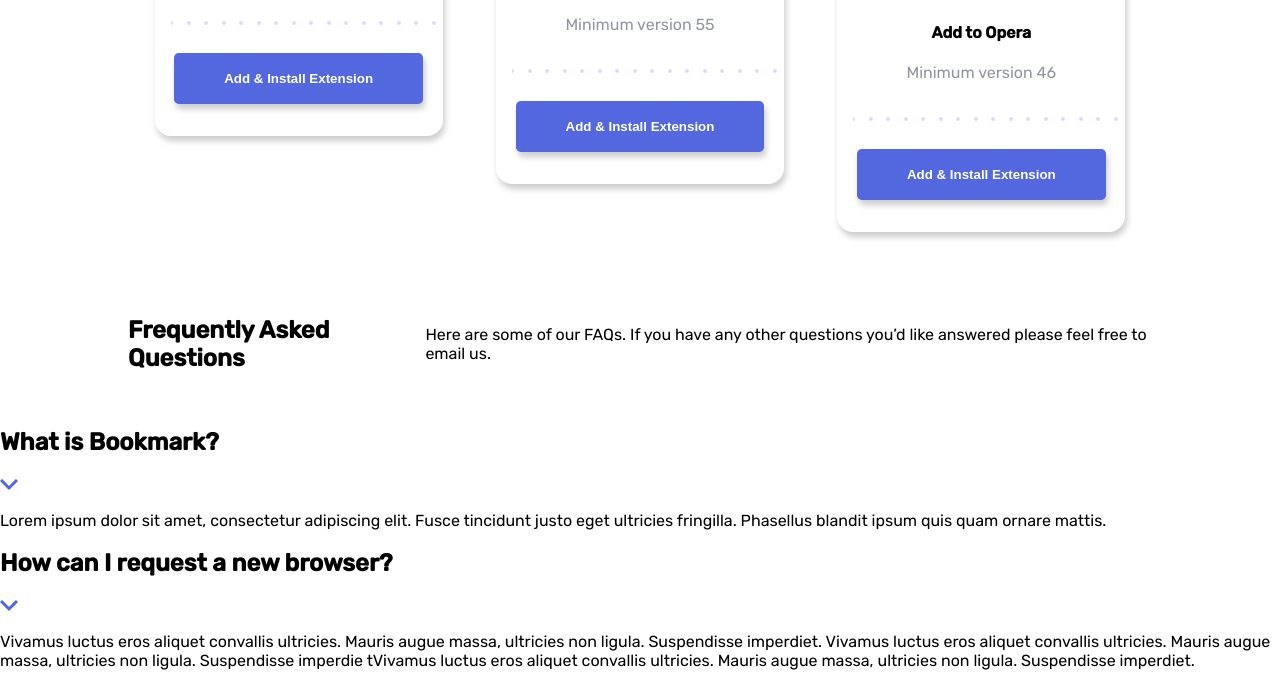
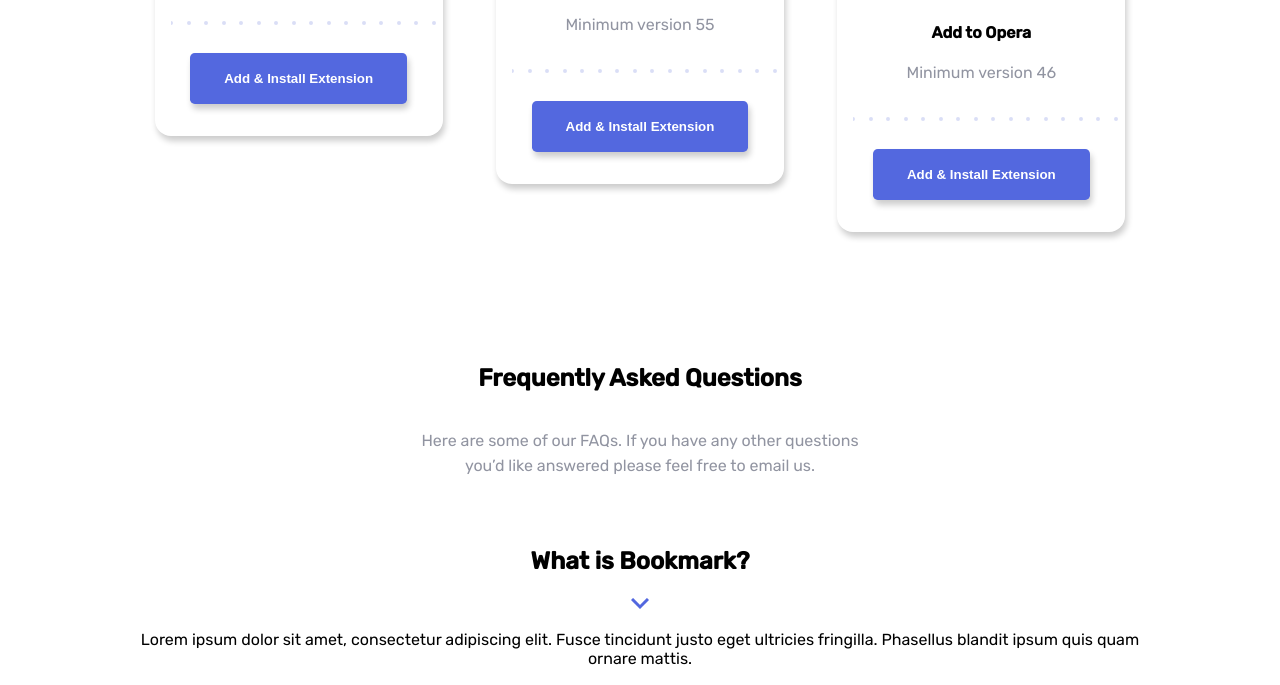
Before and after one commit to dianagatcan/bookmark-landing-page, a plain HTML site: page index.html in a window 1280 px wide. Shown: the part 1878-2563 px from the top of the page. Drawn offline with Linux system fonts and the light colour scheme.

Commit message:
styles change

```diff
--- a/styles.css
+++ b/styles.css
@@ -160,7 +160,8 @@ li {
 
 /*--------Features------------*/
 .features,
-.download {
+.download,
+.qa {
   display: flex;
   padding: 3rem 10% 3rem 10%;
   flex-direction: column;
@@ -262,7 +263,8 @@ ul {
   flex-direction: column;
   align-items: center;
 }
-.download-description {
+.download-description,
+.qa header p {
   color: hsl(229, 8%, 60%);
   line-height: 1.6;
   width: 60%;
@@ -278,7 +280,7 @@ article {
 }
 
 .download-btn {
-  padding: 1rem 3rem;
+  padding: 1rem 2rem;
   margin: 1.5rem auto 1rem auto;
 }
 
@@ -300,3 +302,9 @@ article:nth-of-type(2) {
 article:nth-of-type(3) {
   margin-top: 6rem;
 }
+
+/*--------Q&A------------*/
+.qa header {
+  display: flex;
+  flex-direction: column;
+}
```
